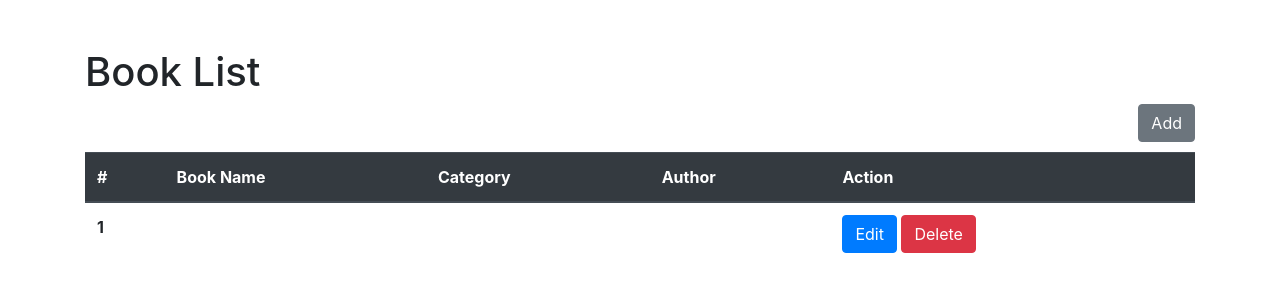
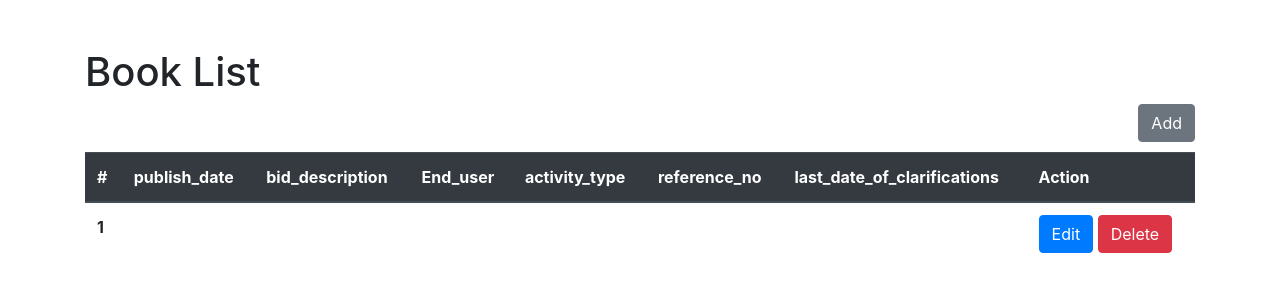
Before and after one commit to alramama/training, a Django app: page / in a window 1280 px wide. Shown: the part 56-356 px from the top of the page. Run offline with Django 4.2, Linux system fonts and the light colour scheme; data comes from the database, SQL or seed files in the repository; some libraries are stand-ins or nearby versions.

Commit message:
Update list_books.html

```diff
--- a/Aproject/myapp/templates/app/list_books.html
+++ b/Aproject/myapp/templates/app/list_books.html
@@ -12,9 +12,12 @@
   <thead class="thead-dark">
     <tr>
       <th scope="col">#</th>
-      <th scope="col">Book Name</th>
-      <th scope="col">Category</th>
-      <th scope="col">Author</th>
+      <th scope="col">publish_date</th>
+      <th scope="col">bid_description</th>
+      <th scope="col">End_user</th>
+      <th scope="col">activity_type</th>
+      <th scope="col">reference_no</th>
+      <th scope="col">last_date_of_clarifications</th>
       <th scope="col">Action</th>
     </tr>
   </thead>
@@ -23,9 +26,12 @@
         {% for each in context %}
             <tr>
               <th scope="row">{{ forloop.counter }}</th>
-              <td>{{ each.name }}</td>
-              <td>{{ each.category | capfirst  }}</td>
-              <td>{{ each.author | capfirst  }}</td>
+              <td>{{ each.publish_date }}</td>
+              <td>{{ each.bid_description | capfirst  }}</td>
+              <td>{{ each.End_user  }}</td>
+              <td>{{ each.activity_type  }}</td>
+              <td>{{ each.reference_no  }}</td>
+              <td>{{ each.last_date_of_clarifications  }}</td>
               <td>
                 <a href="{% url 'edit_book' each.id %}" class="btn btn-primary">Edit</a>
                 <a href="{% url 'delete_book' each.id %}" class="btn btn-danger">Delete</a>
```
